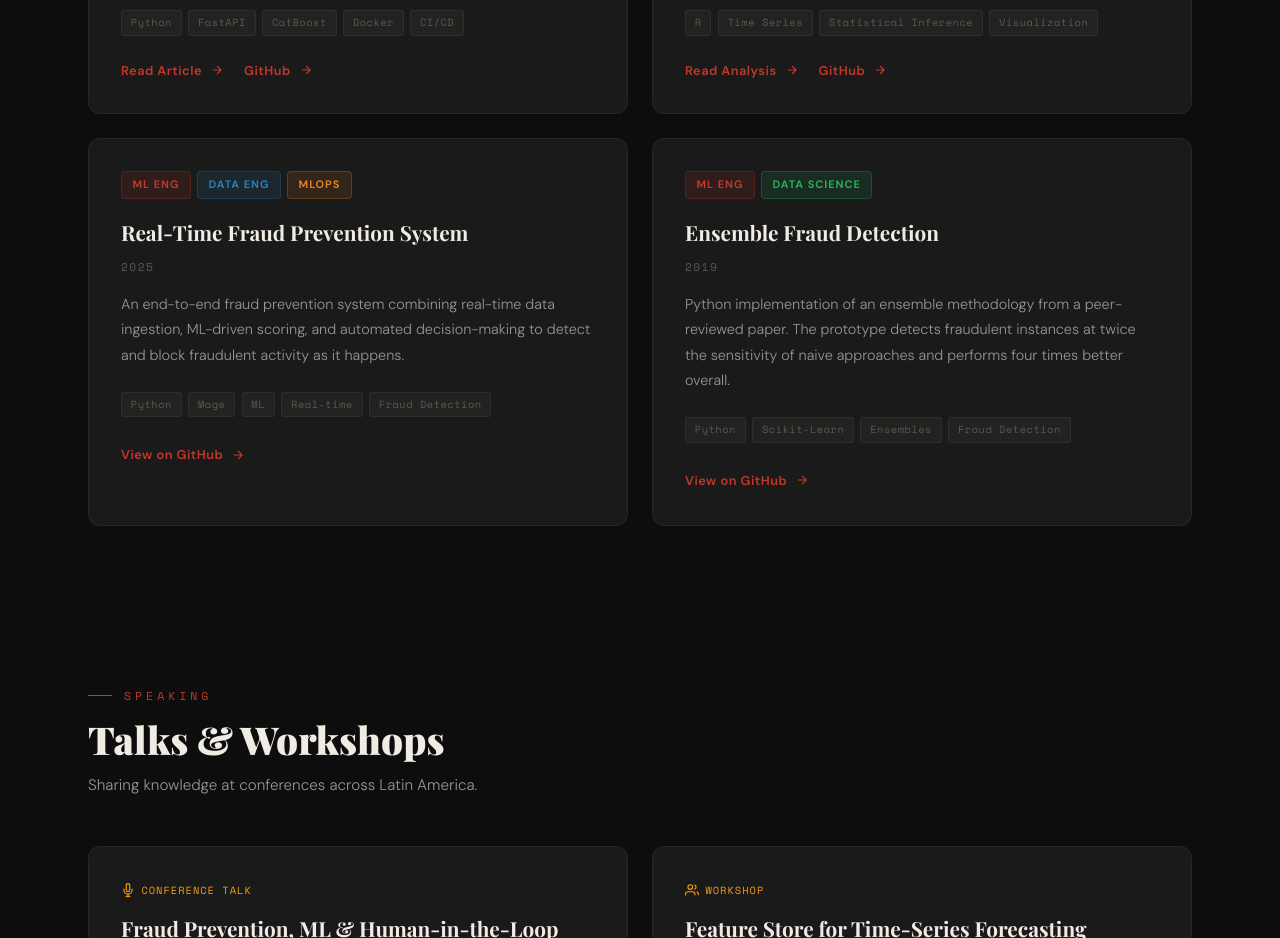
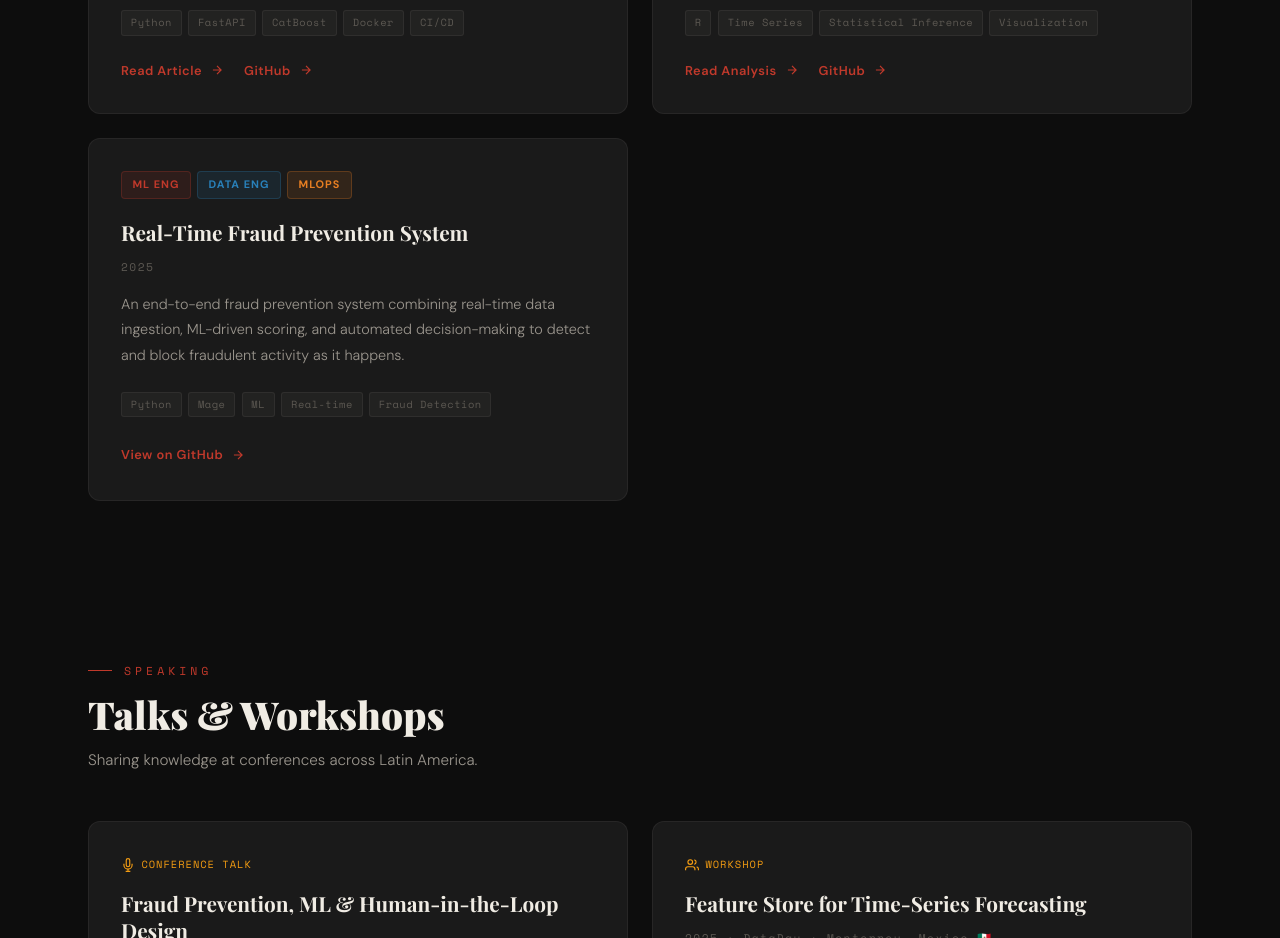
Before and after one commit to jospablo777/portfolio, a plain HTML site: page index.html in a window 1280 px wide. Shown: the part 1920-2858 px from the top of the page. Drawn offline with nearby package versions, Linux system fonts and the light colour scheme.

Commit message:
Removed a project

```diff
--- a/index.html
+++ b/index.html
@@ -557,29 +557,6 @@
       </a>
     </div>
 
-    <!-- Ensemble Fraud Detection -->
-    <div class="project-card" data-labels="ml-eng,data-sci" style="--card-accent: var(--label-ml); animation-delay: 0.3s;">
-      <div class="card-labels">
-        <span class="card-label" style="--label-rgb: 192,57,43; --label-color: var(--label-ml);">ML Eng</span>
-        <span class="card-label" style="--label-rgb: 39,174,96; --label-color: var(--label-data-sci);">Data Science</span>
-      </div>
-      <h3 class="card-title">Ensemble Fraud Detection</h3>
-      <div class="card-year">2019</div>
-      <p class="card-description">
-        Python implementation of an ensemble methodology from a peer-reviewed paper. The prototype detects fraudulent instances at twice the sensitivity of naive approaches and performs four times better overall.
-      </p>
-      <div class="card-tech">
-        <span class="tech-tag">Python</span>
-        <span class="tech-tag">Scikit-Learn</span>
-        <span class="tech-tag">Ensembles</span>
-        <span class="tech-tag">Fraud Detection</span>
-      </div>
-      <a href="https://github.com/jospablo777" target="_blank" class="card-link">
-        View on GitHub
-        <svg viewBox="0 0 24 24"><path d="M5 12h14M12 5l7 7-7 7"/></svg>
-      </a>
-    </div>
-
   </div>
 </section>
 
```
